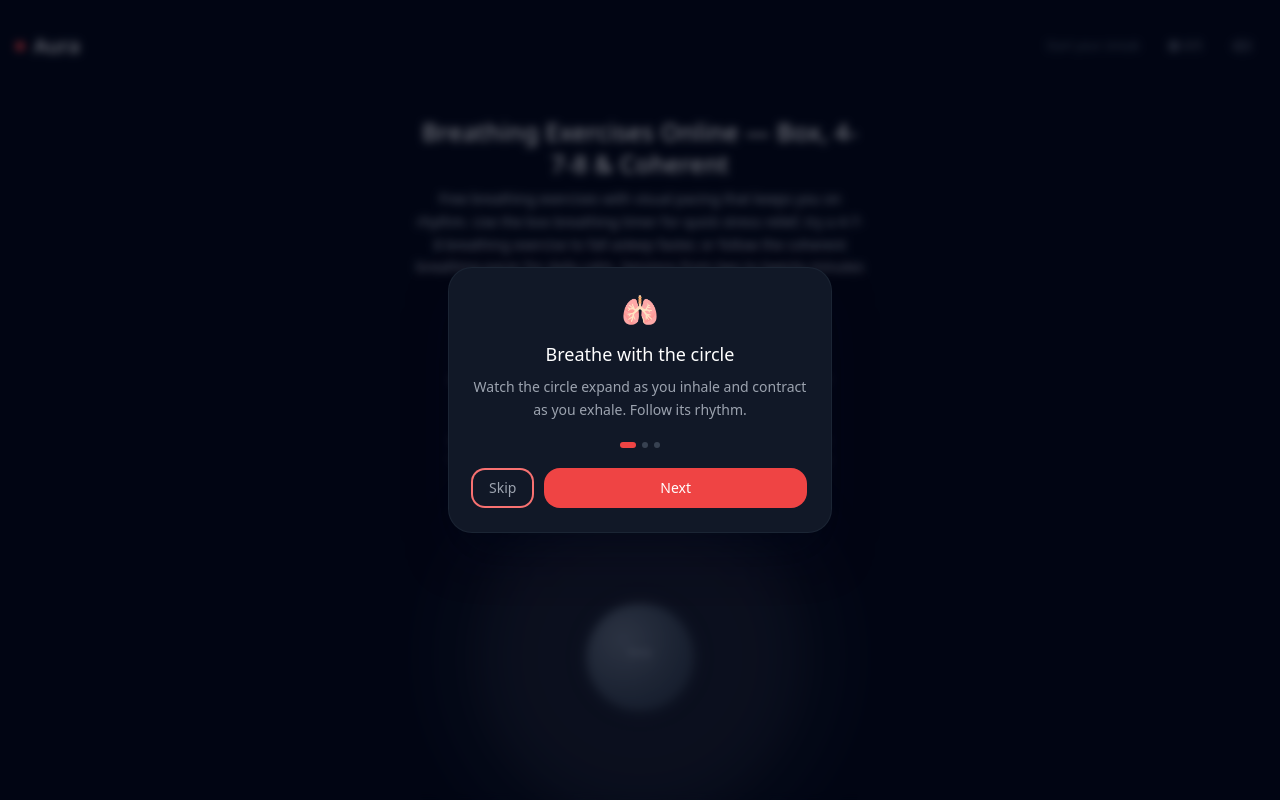
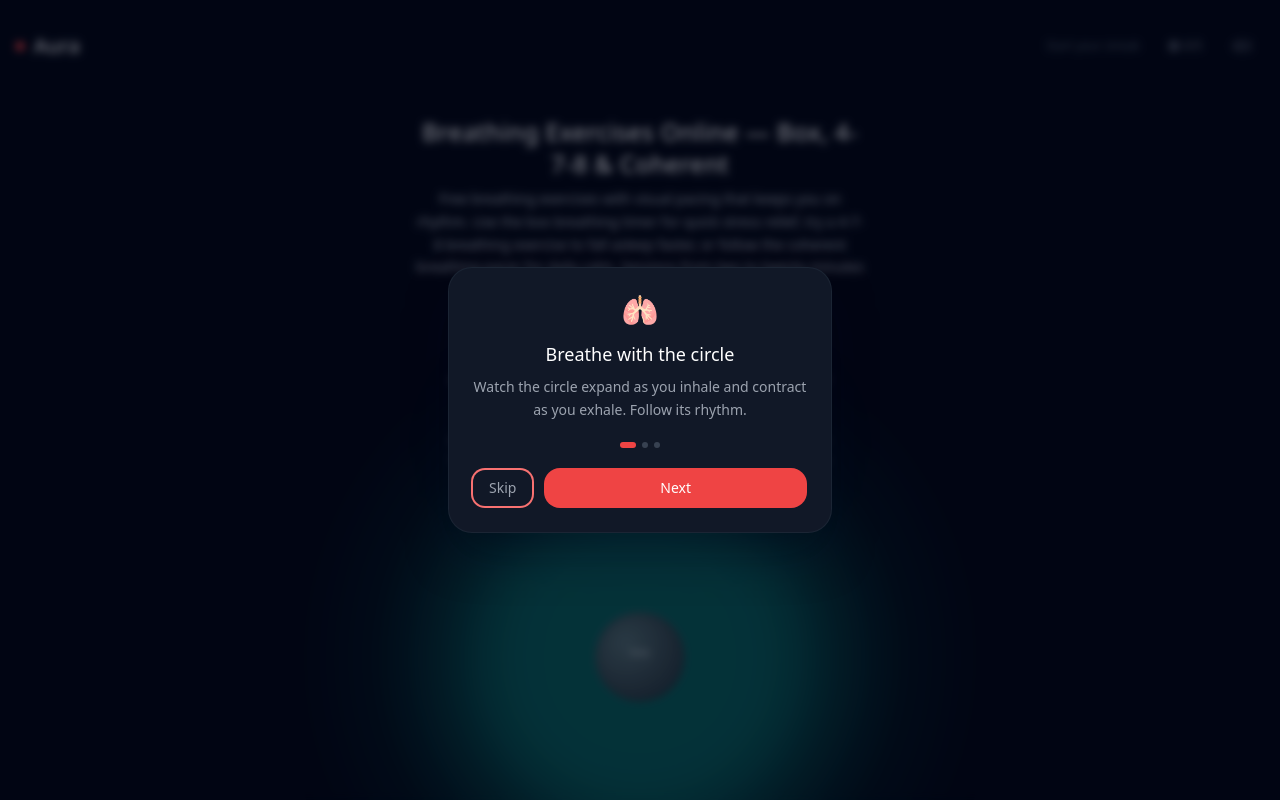
Before and after one commit to runsmlee/aif-aura-breathing-interface, a React (Vite) app: page / in a window 1280 px wide. Shown: the top 800 px of the page. Built offline with nearby package versions, Linux system fonts and the light colour scheme.

Commit message:
improve: Improve Aura — Breathing Writing Surface:[CRITICAL] (sharpen) ux: Make the br
Co-Authored-By: Claude Opus 4.6 <noreply@anthropic.com>

```diff
--- a/index.html
+++ b/index.html
@@ -28,14 +28,21 @@
       "@type": "WebApplication",
       "name": "Aura",
       "description": "Free guided breathing exercises with visual pacing. Box, 4-7-8, and coherent breathing techniques for stress relief, focus, and sleep.",
+      "url": "https://wv-aura-breathing-writing-surface.vercel.app",
       "applicationCategory": "HealthApplication",
       "operatingSystem": "Web",
+      "featureList": "Box Breathing, 4-7-8 Relaxation, Coherent Breathing, Energizing Breath, Custom Breathing Patterns, Session Tracking, Weekly Goals, Streak Tracking",
       "offers": {
         "@type": "Offer",
         "price": "0",
         "priceCurrency": "USD"
       },
-      "browserRequirements": "Requires JavaScript"
+      "browserRequirements": "Requires JavaScript",
+      "about": {
+        "@type": "Thing",
+        "name": "Breathing Exercises",
+        "description": "Guided breathing techniques for stress relief, anxiety reduction, improved sleep, and heart rate variability optimization."
+      }
     }
     </script>
     <style>
@@ -43,9 +50,9 @@
       body{margin:0;background:#030712;color:#fff;font-family:system-ui,-apple-system,BlinkMacSystemFont,'Segoe UI',Roboto,'Helvetica Neue',Arial,sans-serif;-webkit-font-smoothing:antialiased;-moz-osx-font-smoothing:grayscale}
       #preloader{display:flex;flex-direction:column;align-items:center;justify-content:center;min-height:100vh;min-height:100dvh;gap:16px;transition:opacity .4s ease-out}
       #preloader.fade-out{opacity:0;pointer-events:none}
-      .preloader-circle{width:96px;height:96px;border-radius:50%;background:radial-gradient(circle at 35% 35%,#4B5563,#1F2937);animation:preloaderBreath 4s ease-in-out infinite}
+      .preloader-circle{width:96px;height:96px;border-radius:50%;background:radial-gradient(circle at 35% 35%,#4F6268,#1C2D35);animation:preloaderBreath 4s ease-in-out infinite}
       .preloader-text{color:#9CA3AF;font-size:14px;letter-spacing:.05em}
-      @keyframes preloaderBreath{0%,100%{transform:scale(.45);opacity:.6}50%{transform:scale(.65);opacity:1}}
+      @keyframes preloaderBreath{0%,100%{transform:scale(.38);opacity:.65}50%{transform:scale(.68);opacity:1}}
       @media(prefers-reduced-motion:reduce){.preloader-circle{animation:none;opacity:.8}}
     </style>
   </head>
--- a/src/components/BreathingCircle.tsx
+++ b/src/components/BreathingCircle.tsx
@@ -124,7 +124,27 @@ function PhaseIndicatorRing({
 
 function AmbientBackground({ phase }: { phase: BreathingPhase }) {
   const color = PHASE_COLORS[phase];
-  if (phase === 'idle') return null;
+
+  // Idle state: subtle warm ambient glow to make the page feel alive immediately
+  if (phase === 'idle') {
+    return (
+      <div className="fixed inset-0 pointer-events-none" aria-hidden="true">
+        <div
+          className="absolute inset-0"
+          style={{
+            background: 'radial-gradient(ellipse at 50% 45%, rgba(20,184,166,0.04), transparent 55%)',
+            animation: 'ambientWave 8s ease-in-out infinite',
+          }}
+        />
+        <div
+          className="absolute inset-0 opacity-[0.015]"
+          style={{
+            background: 'radial-gradient(ellipse at 50% 55%, rgba(20,184,166,0.3), transparent 45%)',
+          }}
+        />
+      </div>
+    );
+  }
 
   return (
     <div className="fixed inset-0 pointer-events-none transition-opacity duration-1000 ease-out" aria-hidden="true">
@@ -198,6 +218,43 @@ function CircularProgressRing({
   );
 }
 
+/**
+ * Idle particle ring — gentle floating particles visible before session starts.
+ * Fewer and more subtle than the active ParticleRing, giving the circle
+ * an alive quality from the very first moment the page loads.
+ */
+function IdleParticleRing() {
+  const particles = useMemo(() => {
+    return Array.from({ length: 6 }, (_, i) => ({
+      id: i,
+      angle: (i * 60) * (Math.PI / 180),
+      delay: i * 0.3,
+      size: 2 + (((i * 3) % 3) * 0.5),
+    }));
+  }, []);
+
+  return (
+    <div className="absolute w-72 h-72 sm:w-80 sm:h-80 pointer-events-none" aria-hidden="true">
+      {particles.map((p) => (
+        <div
+          key={p.id}
+          className="absolute rounded-full"
+          style={{
+            width: `${p.size}px`,
+            height: `${p.size}px`,
+            backgroundColor: '#14B8A6',
+            opacity: 0.25,
+            left: '50%',
+            top: '50%',
+            transform: `translate(-50%, -50%) translateX(${Math.cos(p.angle) * 140}px) translateY(${Math.sin(p.angle) * 140}px)`,
+            animation: `particleFloat ${3 + p.delay}s ease-in-out ${p.delay}s infinite`,
+          }}
+        />
+      ))}
+    </div>
+  );
+}
+
 export function BreathingCircle({
   phase,
   progress,
@@ -250,13 +307,14 @@ export function BreathingCircle({
     : prefersReducedMotion
       ? {
           transform: 'scale(0.45)',
-          background: 'radial-gradient(circle at 35% 35%, #4B5563, #1F2937)',
-          boxShadow: '0 0 30px rgba(75,85,99,0.15), inset 0 0 20px rgba(0,0,0,0.2)',
+          background: 'radial-gradient(circle at 35% 35%, #4F6268, #1C2D35)',
+          boxShadow: '0 0 30px rgba(20,184,166,0.08), inset 0 0 20px rgba(0,0,0,0.2)',
         }
       : {
           // No inline transform — CSS idle-circle-breath animation handles scale
-          background: 'radial-gradient(circle at 35% 35%, #4B5563, #1F2937)',
-          boxShadow: '0 0 30px rgba(75,85,99,0.15), inset 0 0 20px rgba(0,0,0,0.2)',
+          // Warm teal-tinted gradient — feels alive rather than cold gray
+          background: 'radial-gradient(circle at 35% 35%, #4F6268, #1C2D35)',
+          boxShadow: '0 0 30px rgba(20,184,166,0.08), inset 0 0 20px rgba(0,0,0,0.2)',
         };
 
   const canStart = !isActive && !!onStart;
@@ -314,26 +372,38 @@ export function BreathingCircle({
             />
           )}
 
-          {/* Ambient ring for idle state — subtle pulsing glow with breathing animation */}
+          {/* Ambient rings for idle state — visible warm teal glow that breathes and captivates */}
           {!isActive && !prefersReducedMotion && (
             <>
               <div
-                className="absolute w-72 h-72 sm:w-80 sm:h-80 rounded-full opacity-[0.06] blur-xl"
+                className="absolute w-72 h-72 sm:w-80 sm:h-80 rounded-full blur-xl"
                 style={{
-                  backgroundColor: '#6B7280',
+                  backgroundColor: '#14B8A6',
                   animation: 'idleBreath 6s ease-in-out infinite',
                 }}
                 aria-hidden="true"
               />
-              {/* Secondary ambient ring — adds depth to idle state */}
+              {/* Secondary ambient ring — adds depth with offset timing */}
               <div
-                className="absolute w-80 h-80 sm:w-[22rem] sm:h-[22rem] rounded-full opacity-[0.03] blur-2xl"
+                className="absolute w-80 h-80 sm:w-[22rem] sm:h-[22rem] rounded-full blur-2xl"
                 style={{
-                  backgroundColor: '#6B7280',
+                  backgroundColor: '#14B8A6',
                   animation: 'idleBreath 8s ease-in-out 1s infinite',
                 }}
                 aria-hidden="true"
               />
+              {/* Tertiary atmospheric glow — very subtle wide spread */}
+              <div
+                className="absolute w-96 h-96 sm:w-[26rem] sm:h-[26rem] rounded-full blur-3xl"
+                style={{
+                  backgroundColor: '#14B8A6',
+                  opacity: 0.03,
+                  animation: 'idleBreath 10s ease-in-out 2s infinite',
+                }}
+                aria-hidden="true"
+              />
+              {/* Idle ambient particles — gentle floating dots that make the circle feel alive */}
+              <IdleParticleRing />
             </>
           )}
           {!isActive && prefersReducedMotion && (
@@ -343,10 +413,10 @@ export function BreathingCircle({
             />
           )}
 
-          {/* Idle invite ring — subtle outer ring that invites interaction */}
+          {/* Idle invite ring — warm teal border that invites interaction */}
           {!isActive && !prefersReducedMotion && (
             <div
-              className="absolute w-64 h-64 sm:w-72 sm:h-72 rounded-full border border-gray-700/20"
+              className="absolute w-64 h-64 sm:w-72 sm:h-72 rounded-full border border-teal-500/15"
               style={{ animation: 'idleBreath 6s ease-in-out infinite' }}
               aria-hidden="true"
             />
@@ -375,7 +445,7 @@ export function BreathingCircle({
               style={{
                 background: isActive
                   ? `radial-gradient(circle at 30% 25%, white, transparent 60%)`
-                  : `radial-gradient(circle at 30% 25%, rgba(255,255,255,0.1), transparent 60%)`,
+                  : `radial-gradient(circle at 30% 25%, rgba(20,184,166,0.15), transparent 60%)`,
               }}
               aria-hidden="true"
             />
@@ -404,7 +474,7 @@ export function BreathingCircle({
             <div className="text-center z-10 relative">
               <p
                 className={`text-base sm:text-lg font-medium tracking-wider transition-colors duration-300 ${
-                  isActive ? 'text-white' : 'text-gray-400'
+                  isActive ? 'text-white' : 'text-gray-300'
                 }`}
                 style={{ textShadow: isActive ? `0 0 20px ${color}88` : 'none' }}
               >
--- a/src/index.css
+++ b/src/index.css
@@ -101,25 +101,25 @@
   }
 }
 
-/* Idle breathing animation for the resting circle — gentle 4s breathing rhythm */
+/* Idle breathing animation for the resting circle — visible 6s breathing rhythm */
 @keyframes idleBreath {
   0%, 100% {
     transform: scale(1);
-    opacity: 0.06;
+    opacity: 0.1;
   }
   50% {
-    transform: scale(1.08);
-    opacity: 0.14;
+    transform: scale(1.12);
+    opacity: 0.25;
   }
 }
 
-/* Subtle glow pulse on the idle circle itself — synced to breathing rhythm */
+/* Warm glow pulse on the idle circle — teal-tinted, synced to breathing rhythm */
 @keyframes idleGlow {
   0%, 100% {
-    box-shadow: 0 0 30px rgba(75,85,99,0.15), inset 0 0 20px rgba(0,0,0,0.2);
+    box-shadow: 0 0 30px rgba(20,184,166,0.1), 0 0 60px rgba(20,184,166,0.05), inset 0 0 20px rgba(0,0,0,0.2);
   }
   50% {
-    box-shadow: 0 0 40px rgba(75,85,99,0.25), 0 0 60px rgba(75,85,99,0.1), inset 0 0 20px rgba(0,0,0,0.15);
+    box-shadow: 0 0 50px rgba(20,184,166,0.2), 0 0 100px rgba(20,184,166,0.08), 0 0 150px rgba(20,184,166,0.03), inset 0 0 30px rgba(20,184,166,0.05);
   }
 }
 
@@ -210,17 +210,17 @@
   animation: idleGlow 4s ease-in-out infinite;
 }
 
-/* Idle circle gentle scale pulse — main circle breathes before session starts */
+/* Idle circle breathing — wide, visible scale pulse that captivates on first load */
 .idle-circle-breath {
-  animation: idleCircleBreath 6s ease-in-out infinite, idleGlow 4s ease-in-out infinite;
+  animation: idleCircleBreath 6s ease-in-out infinite, idleGlow 6s ease-in-out infinite;
 }
 
 @keyframes idleCircleBreath {
   0%, 100% {
-    transform: scale(0.42);
+    transform: scale(0.35);
   }
   50% {
-    transform: scale(0.52);
+    transform: scale(0.62);
   }
 }
 
```
Also changed, not shown: 1 other file (tests, documents, lock files or other folders).
